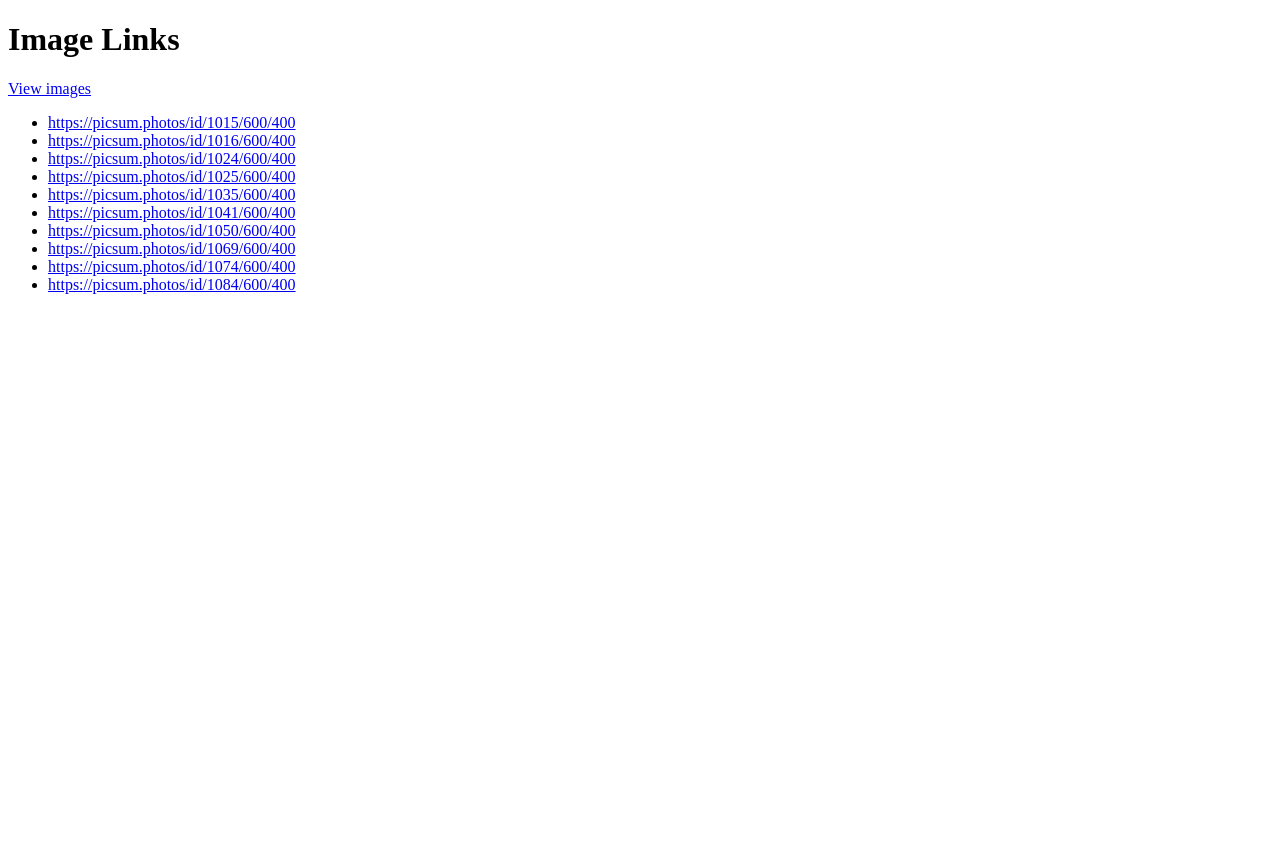
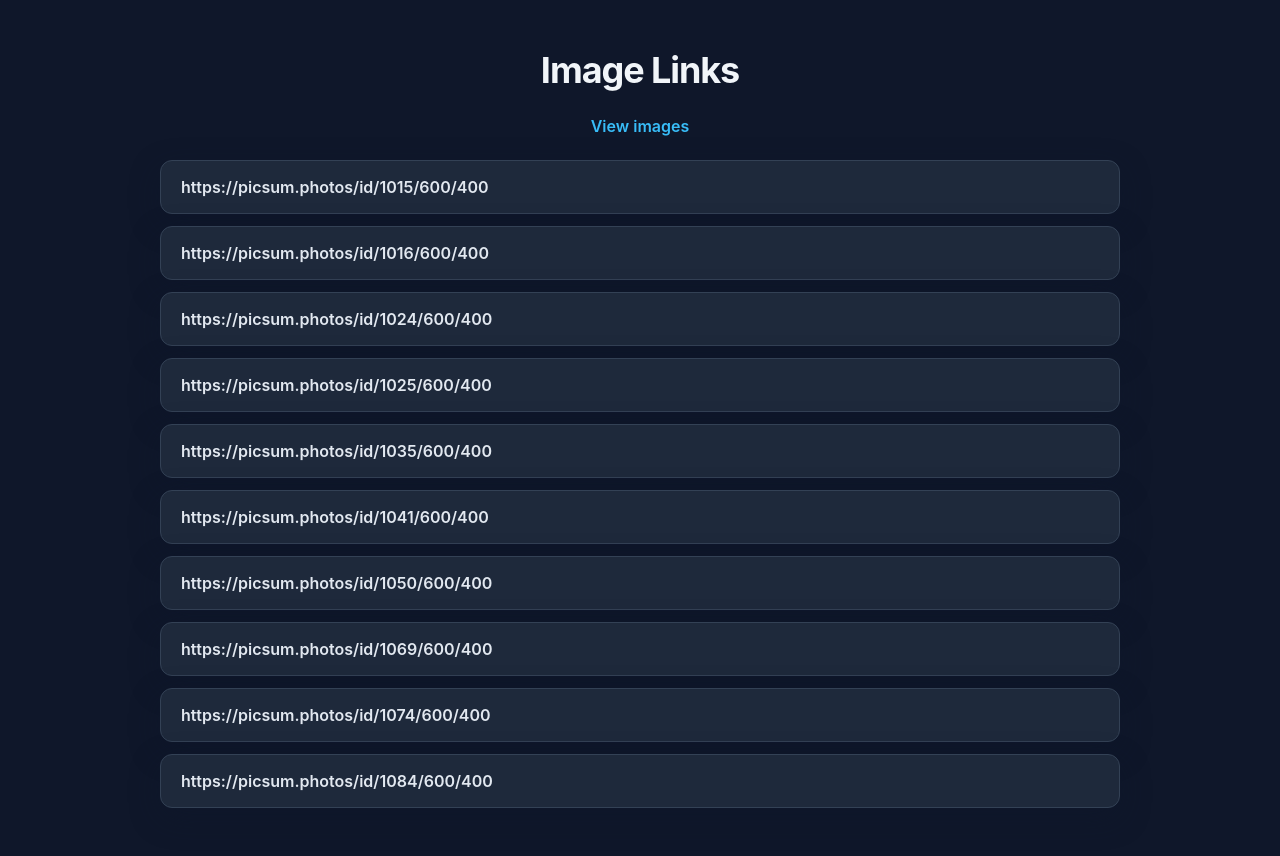
Before and after one commit to cs298f25/Jamell-Aidan-Caden-Britan, a Flask app: page /images in a window 1280 px wide. Before the commit the page ends 294 px from the top, so only its background shows below. Run offline with Flask 3, Linux system fonts and the light colour scheme.

Commit message:
Changed the grid.html and links.html files so that the work is not being done by the server. I then added JS and CSS files for both.

```diff
--- /dev/null
+++ b/src/static/images/links.css
@@ -0,0 +1,98 @@
+html,
+body {
+  margin: 0;
+  padding: 0;
+  min-height: 100%;
+  font-family: -apple-system, BlinkMacSystemFont, 'Segoe UI', 'Inter', sans-serif;
+  background: #0f172a;
+  color: #f1f5f9;
+}
+
+body {
+  display: flex;
+  flex-direction: column;
+  align-items: center;
+  gap: 1.5rem;
+  padding: 3rem 1.5rem;
+  box-sizing: border-box;
+}
+
+h1 {
+  margin: 0;
+  font-size: 2.25rem;
+  font-weight: 700;
+  letter-spacing: -0.03em;
+  text-align: center;
+}
+
+p {
+  margin: 0;
+  font-size: 1rem;
+  color: #94a3b8;
+}
+
+p a {
+  color: #38bdf8;
+  text-decoration: none;
+  font-weight: 600;
+  transition: color 0.2s ease, transform 0.2s ease;
+}
+
+p a:hover {
+  color: #0ea5e9;
+  transform: translateY(-1px);
+}
+
+#image-links {
+  width: 100%;
+  max-width: 960px;
+  list-style: none;
+  margin: 0;
+  padding: 0;
+  display: flex;
+  flex-direction: column;
+  gap: 12px;
+}
+
+.image-link {
+  background: #1e293b;
+  border-radius: 12px;
+  border: 1px solid #334155;
+  box-shadow: 0 10px 30px rgba(15, 23, 42, 0.35);
+  transition: transform 0.2s ease, box-shadow 0.2s ease, border-color 0.2s ease;
+}
+
+.image-link a {
+  display: block;
+  padding: 16px 20px;
+  color: #e2e8f0;
+  text-decoration: none;
+  font-weight: 600;
+  word-break: break-all;
+  transition: color 0.2s ease;
+}
+
+.image-link:hover {
+  transform: translateY(-4px);
+  border-color: #475569;
+  box-shadow: 0 18px 40px rgba(8, 47, 73, 0.4);
+}
+
+.image-link:hover a {
+  color: #38bdf8;
+}
+
+@media (max-width: 600px) {
+  body {
+    padding: 2.5rem 1rem;
+  }
+
+  h1 {
+    font-size: 1.75rem;
+  }
+
+  .image-link a {
+    padding: 14px 16px;
+    font-size: 0.95rem;
+  }
+}
--- /dev/null
+++ b/src/static/images/links.js
@@ -0,0 +1,30 @@
+document.addEventListener('DOMContentLoaded', () => {
+  const dataElement = document.getElementById('image-links-data');
+  const template = document.getElementById('image-link-template');
+  const list = document.getElementById('image-links');
+
+  if (!dataElement || !template || !list) {
+    return;
+  }
+
+  let imageUrls = [];
+
+  try {
+    imageUrls = JSON.parse(dataElement.textContent || '[]');
+  } catch (error) {
+    console.error('Failed to parse image links data:', error);
+    return;
+  }
+
+  imageUrls.forEach((url) => {
+    const instance = template.content.cloneNode(true);
+    const anchor = instance.querySelector('[data-image-link]');
+
+    if (anchor) {
+      anchor.href = url;
+      anchor.textContent = url;
+    }
+
+    list.appendChild(instance);
+  });
+});
--- a/src/templates/images/links.html
+++ b/src/templates/images/links.html
@@ -4,16 +4,23 @@
     <meta charset="utf-8" />
     <meta name="viewport" content="width=device-width, initial-scale=1" />
     <title>Image Links</title>
+    <link rel="stylesheet" href="../../static/images/links.css" />
   </head>
   <body>
     <h1>Image Links</h1>
     <p><a href="/gallery">View images</a></p>
-    <ul>
-      {% for url in images %}
-      <li>
-        <a href="{{ url }}">{{ url }}</a>
+    <ul id="image-links"></ul>
+
+    <template id="image-link-template">
+      <li class="image-link">
+        <a data-image-link target="_blank" rel="noopener noreferrer"></a>
       </li>
-      {% endfor %}
-    </ul>
+    </template>
+
+    <script id="image-links-data" type="application/json">
+      {{ images | tojson }}
+    </script>
+
+    <script src="../../static/images/links.js"></script>
   </body>
   </html>
```
Also changed, not shown: src/static/images/grid.js (added, +35 -0 lines), src/static/images/style.css (added, +103 -0 lines), src/templates/images/grid.html (+16 -7 lines).
